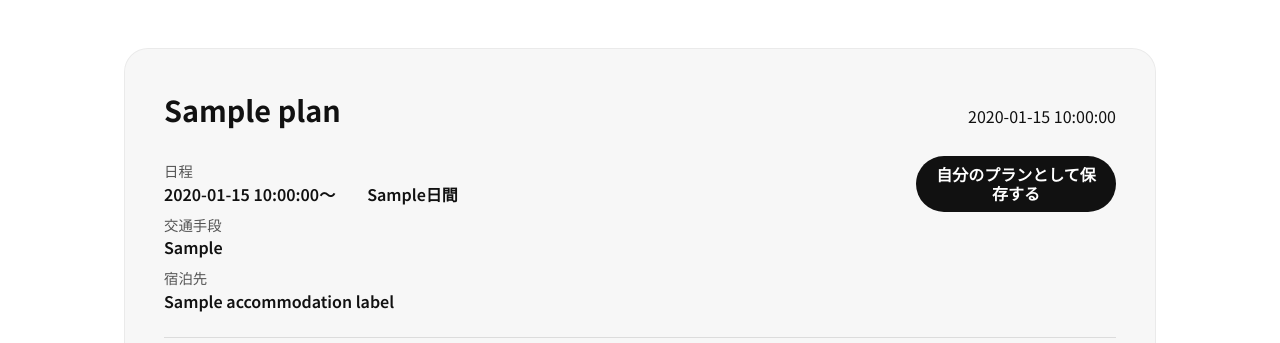
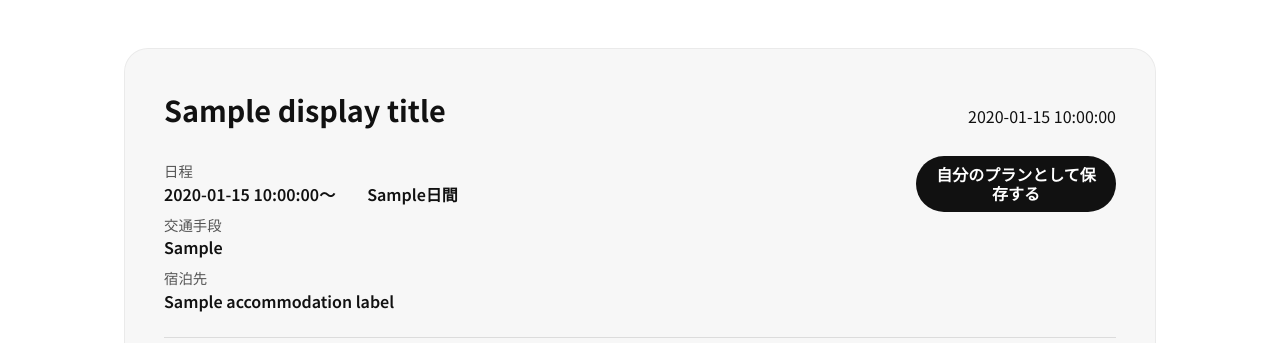
Before and after one commit to kokoriko3/motilist, a Flask app: template app/templates/plan/detail.html in a window 1280 px wide. Shown: the part 77-420 px from the top of the page. Run offline with Flask 3, Linux system fonts and the light colour scheme; the template is opened without the code that fills it: most values are stand-ins (such as "Sample title", 1, 10 or a date in 2020).

Commit message:
プラン編集の名前の反映されないバグの修正

```diff
--- a/app/routes/plan_routes.py
+++ b/app/routes/plan_routes.py
@@ -1020,6 +1020,8 @@ def plan_detail(template_id):
                 stay_locations.append(place)
     stay_locations = list(dict.fromkeys(stay_locations))
 
+    display_title = template.public_title or plan.title or plan.destination or "プラン"
+
     return render_template(
         "plan/detail.html",
         plan=plan,
@@ -1031,6 +1033,7 @@ def plan_detail(template_id):
         packing_summary=packing_summary,
         is_owned=is_owned,
         template_note=template_note,
+        display_title=display_title,
         template_id=template_id,  # 必要なら渡しておく
     )
 
--- a/app/templates/plan/detail.html
+++ b/app/templates/plan/detail.html
@@ -7,7 +7,7 @@
     <article class="plan-detail-card">
       <div class="plan-detail-card__header">
         <div>
-          <h1>{{ plan.title }}</h1>
+          <h1>{{ display_title }}</h1>
           <dl class="plan-detail-summary">
             <div>
               <dt>日程</dt>
```
